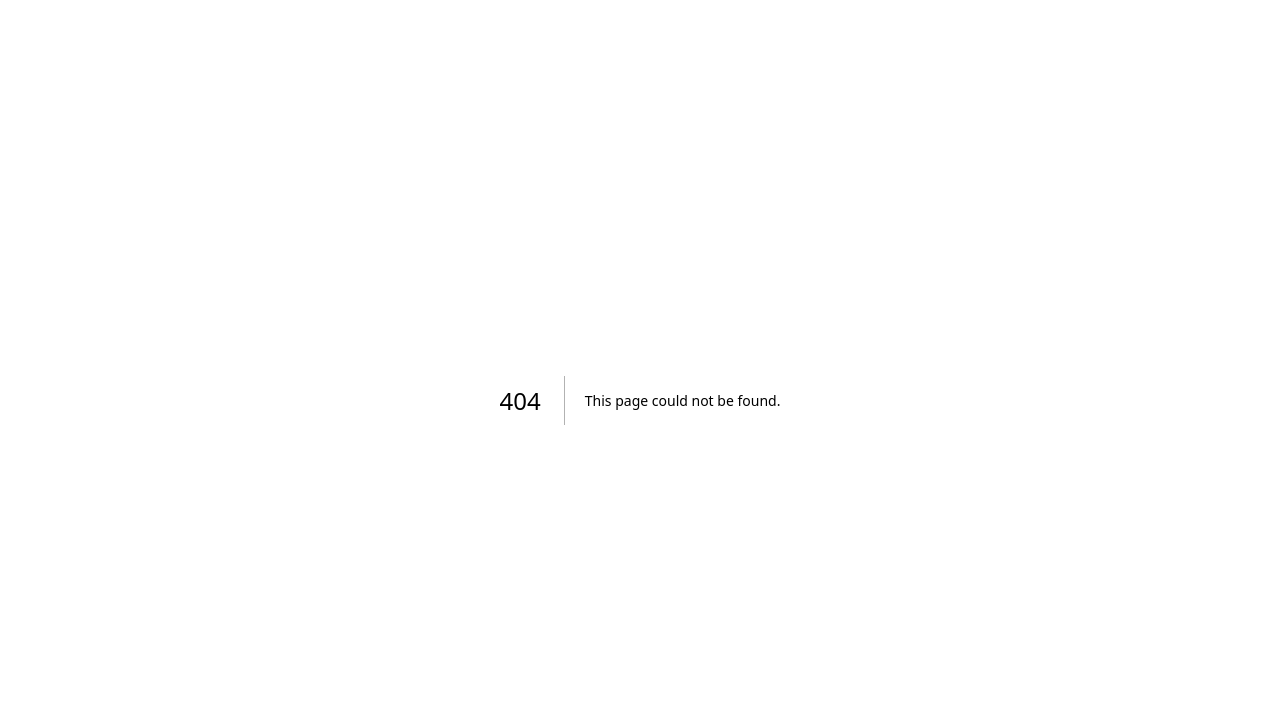
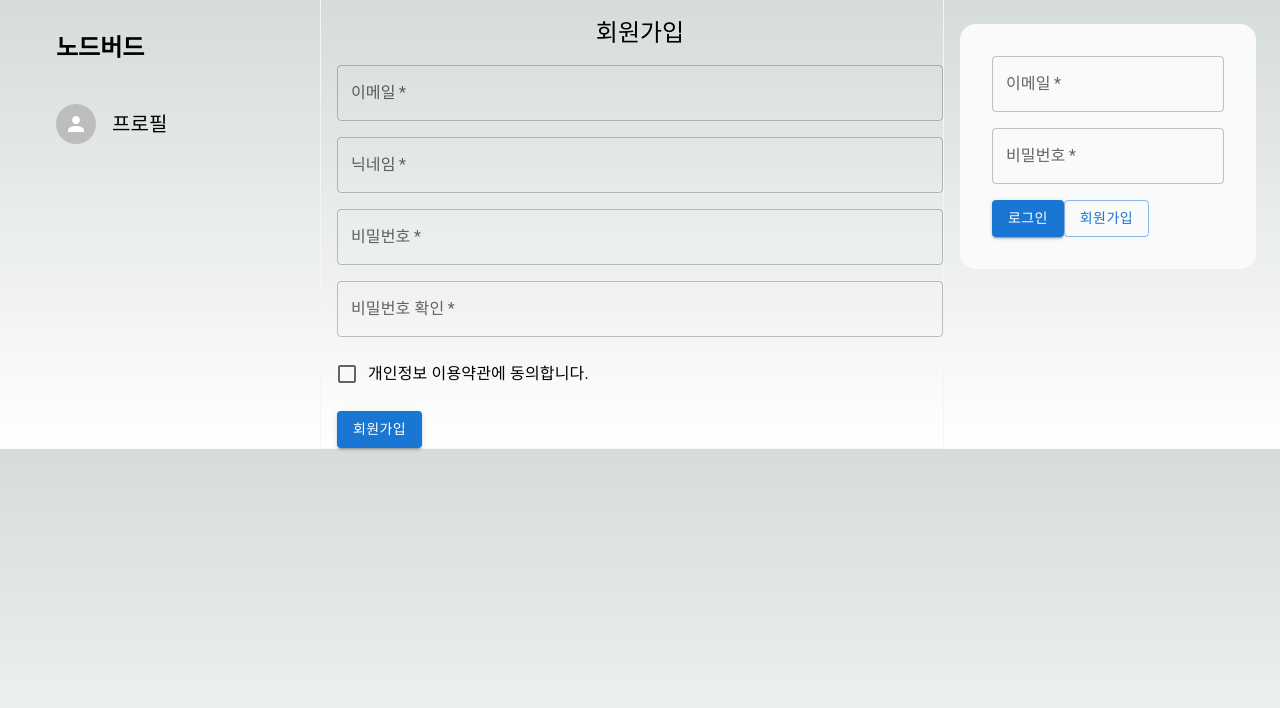
Before and after one commit to Lee-Dongwook/React-Nodebird-Next13, a Next.js app in the folder frontend/: page /signup in a window 1280 px wide. Before the commit this address had no page. Shown: the top 708 px of the page. Built offline with nearby package versions, Linux system fonts and the light colour scheme.

Commit message:
feat : 회원가입 페이지 UI

```diff
--- a/frontend/package.json
+++ b/frontend/package.json
@@ -14,6 +14,7 @@
     "@mui/icons-material": "^5.16.6",
     "@mui/joy": "5.0.0-beta.48",
     "@mui/material": "^5.16.6",
+    "@mui/system": "^5.16.6",
     "@reduxjs/toolkit": "^2.2.7",
     "@tanstack/react-query": "^5.51.21",
     "axios": "^1.7.3",
--- /dev/null
+++ b/frontend/src/app/(default)/signup/page.tsx
@@ -0,0 +1,59 @@
+"use client";
+
+import {
+  Button,
+  Checkbox,
+  FormControlLabel,
+  Grid,
+  TextField,
+  Typography,
+} from "@mui/material";
+import { Box } from "@mui/system";
+import React from "react";
+
+const SignUpPage = () => {
+  return (
+    <Box component="div" sx={{ mt: "1rem" }}>
+      <Typography variant="h5" sx={{ textAlign: "center", mb: "1rem" }}>
+        회원가입
+      </Typography>{" "}
+      <Grid container spacing={2}>
+        <Grid item xs={12}>
+          <TextField fullWidth required id="outlined-required" label="이메일" />
+        </Grid>
+        <Grid item xs={12}>
+          <TextField fullWidth required id="outlined-required" label="닉네임" />
+        </Grid>
+        <Grid item xs={12}>
+          <TextField
+            fullWidth
+            required
+            id="outlined-required"
+            type="password"
+            label="비밀번호"
+          />
+        </Grid>
+        <Grid item xs={12}>
+          <TextField
+            fullWidth
+            required
+            id="outlined-required"
+            type="password"
+            label="비밀번호 확인"
+          />
+        </Grid>
+        <Grid item xs={12}>
+          <FormControlLabel
+            control={<Checkbox></Checkbox>}
+            label="개인정보 이용약관에 동의합니다."
+          />
+        </Grid>
+        <Grid item xs={12}>
+          <Button variant="contained">회원가입</Button>
+        </Grid>
+      </Grid>
+    </Box>
+  );
+};
+
+export default SignUpPage;
--- a/frontend/src/components/common/SignInForm/index.tsx
+++ b/frontend/src/components/common/SignInForm/index.tsx
@@ -24,7 +24,7 @@ function SignInForm() {
             required
             id="outlined-required"
             type="password"
-            label="이메일"
+            label="비밀번호"
           />
         </Grid>
         <Grid item xs={12}>
```
Also changed, not shown: 1 other file (tests, documents, lock files or other folders).
